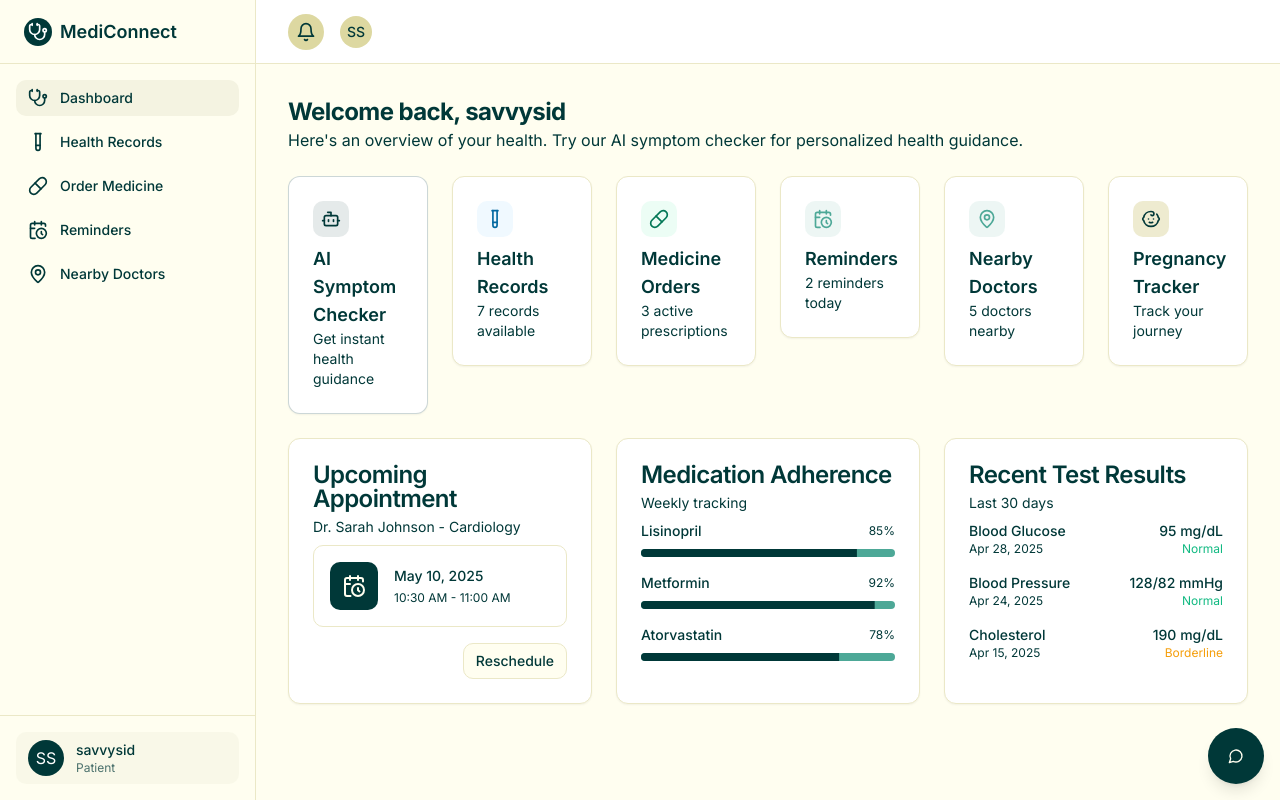
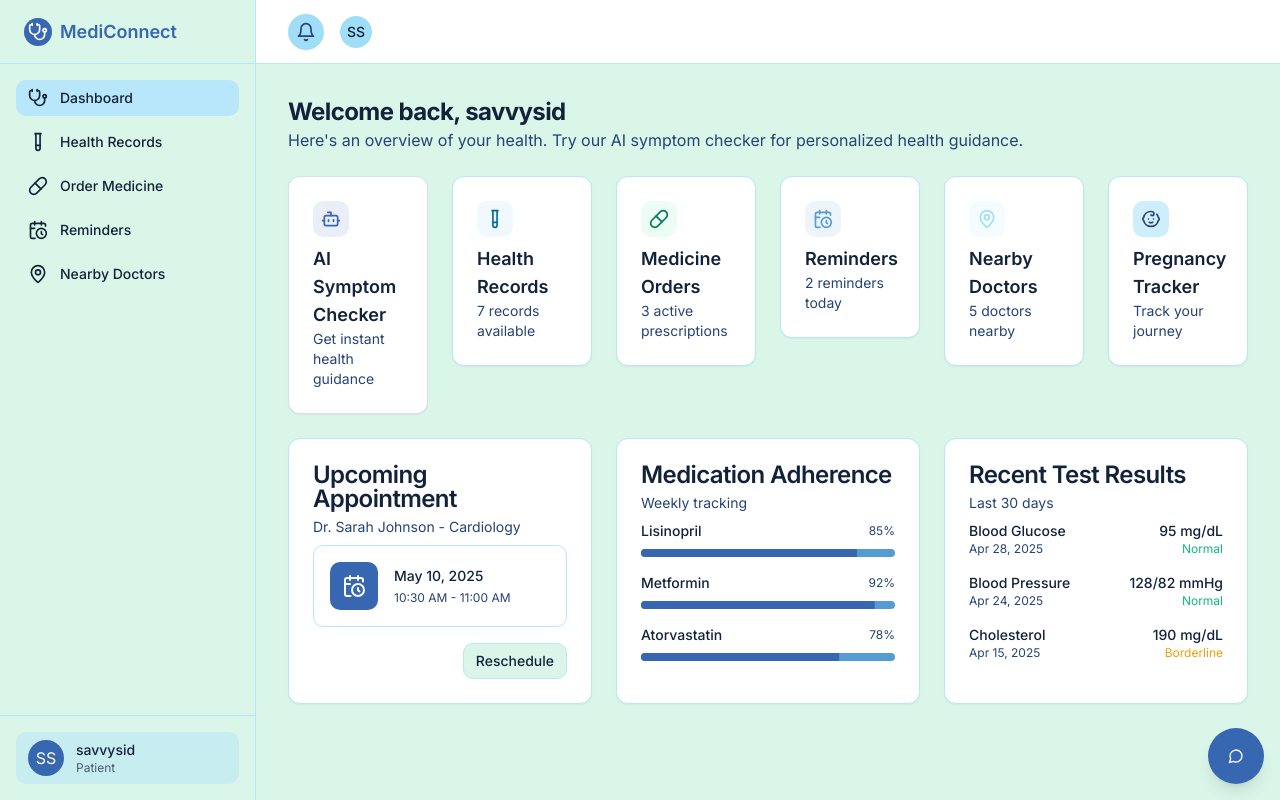
Before and after one commit to AmanSingh353/mediconnect, a React (Vite) app: page / in a window 1280 px wide. Built offline with nearby package versions, Linux system fonts and the light colour scheme.

Commit message:
Update color palette
Updated the website's color palette with new shades of blue and green.

```diff
--- a/src/index.css
+++ b/src/index.css
@@ -7,34 +7,34 @@
 
 @layer base {
   :root {
-    /* MediConnect Color Palette */
-    --background: 57 100% 97%; /* Off White: #FFFBEA */
-    --foreground: 180 100% 11%; /* Dark Green: #004036 */
+    /* New Blue-Teal Color Palette */
+    --background: 150 60% 91%; /* Light teal background: #D1F8EF */
+    --foreground: 217 52% 15%; /* Dark blue text */
 
     --card: 0 0% 100%;
-    --card-foreground: 180 100% 11%;
+    --card-foreground: 217 52% 15%;
 
     --popover: 0 0% 100%;
-    --popover-foreground: 180 100% 11%;
+    --popover-foreground: 217 52% 15%;
 
-    --primary: 180 100% 11%; /* Dark Green: #004036 */
-    --primary-foreground: 57 100% 97%;
+    --primary: 217 52% 46%; /* Main blue: #3674B5 */
+    --primary-foreground: 0 0% 98%;
 
-    --secondary: 169 37% 48%; /* Teal Green: #4F9584 */
-    --secondary-foreground: 57 100% 97%;
+    --secondary: 206 59% 58%; /* Lighter blue: #578FCA */
+    --secondary-foreground: 0 0% 9%;
 
-    --muted: 55 47% 75%; /* Beige: #DCD1A4 */
-    --muted-foreground: 180 100% 11%;
+    --muted: 198 86% 80%; /* Light blue: #A1E3F9 */
+    --muted-foreground: 217 52% 30%;
 
-    --accent: 169 37% 48%; /* Teal Green: #4F9584 */
-    --accent-foreground: 57 100% 97%;
+    --accent: 198 86% 80%; /* Light blue accent: #A1E3F9 */
+    --accent-foreground: 217 52% 46%;
 
     --destructive: 0 84.2% 60.2%;
     --destructive-foreground: 57 100% 97%;
 
-    --border: 55 47% 85%;
-    --input: 55 47% 85%;
-    --ring: 169 37% 48%;
+    --border: 198 86% 85%;
+    --input: 198 86% 85%;
+    --ring: 217 52% 46%;
 
     --radius: 0.75rem;
 
@@ -44,53 +44,53 @@
     --routine: 142 76% 36%;
     --low-priority: 55 47% 75%;
 
-    --sidebar-background: 57 100% 97%;
-    --sidebar-foreground: 180 100% 11%;
-    --sidebar-primary: 180 100% 11%;
-    --sidebar-primary-foreground: 57 100% 97%;
-    --sidebar-accent: 55 47% 92%;
-    --sidebar-accent-foreground: 180 100% 11%;
-    --sidebar-border: 55 47% 85%;
-    --sidebar-ring: 169 37% 48%;
+    --sidebar-background: 150 60% 91%;
+    --sidebar-foreground: 217 52% 15%;
+    --sidebar-primary: 217 52% 46%;
+    --sidebar-primary-foreground: 0 0% 98%;
+    --sidebar-accent: 198 86% 85%;
+    --sidebar-accent-foreground: 217 52% 15%;
+    --sidebar-border: 198 86% 85%;
+    --sidebar-ring: 217 52% 46%;
   }
 
   .dark {
-    --background: 180 100% 8%;
-    --foreground: 57 100% 97%;
+    --background: 217 52% 8%;
+    --foreground: 198 86% 95%;
 
-    --card: 180 100% 11%;
-    --card-foreground: 57 100% 97%;
+    --card: 217 52% 15%;
+    --card-foreground: 198 86% 95%;
 
-    --popover: 180 100% 11%;
-    --popover-foreground: 57 100% 97%;
+    --popover: 217 52% 15%;
+    --popover-foreground: 198 86% 95%;
 
-    --primary: 169 37% 48%;
-    --primary-foreground: 180 100% 8%;
+    --primary: 206 59% 58%;
+    --primary-foreground: 217 52% 8%;
 
-    --secondary: 180 100% 11%;
-    --secondary-foreground: 57 100% 97%;
+    --secondary: 217 52% 20%;
+    --secondary-foreground: 198 86% 95%;
 
-    --muted: 180 100% 15%;
-    --muted-foreground: 55 47% 75%;
+    --muted: 217 52% 20%;
+    --muted-foreground: 198 86% 70%;
 
-    --accent: 169 37% 48%;
-    --accent-foreground: 57 100% 97%;
+    --accent: 206 59% 58%;
+    --accent-foreground: 217 52% 8%;
 
     --destructive: 0 62.8% 30.6%;
     --destructive-foreground: 57 100% 97%;
 
-    --border: 180 100% 15%;
-    --input: 180 100% 15%;
-    --ring: 169 37% 48%;
+    --border: 217 52% 20%;
+    --input: 217 52% 20%;
+    --ring: 206 59% 58%;
 
-    --sidebar-background: 180 100% 8%;
-    --sidebar-foreground: 57 100% 97%;
-    --sidebar-primary: 169 37% 48%;
-    --sidebar-primary-foreground: 180 100% 8%;
-    --sidebar-accent: 180 100% 15%;
-    --sidebar-accent-foreground: 57 100% 97%;
-    --sidebar-border: 180 100% 15%;
-    --sidebar-ring: 169 37% 48%;
+    --sidebar-background: 217 52% 8%;
+    --sidebar-foreground: 198 86% 95%;
+    --sidebar-primary: 206 59% 58%;
+    --sidebar-primary-foreground: 217 52% 8%;
+    --sidebar-accent: 217 52% 20%;
+    --sidebar-accent-foreground: 198 86% 95%;
+    --sidebar-border: 217 52% 20%;
+    --sidebar-ring: 206 59% 58%;
   }
 }
 
```
